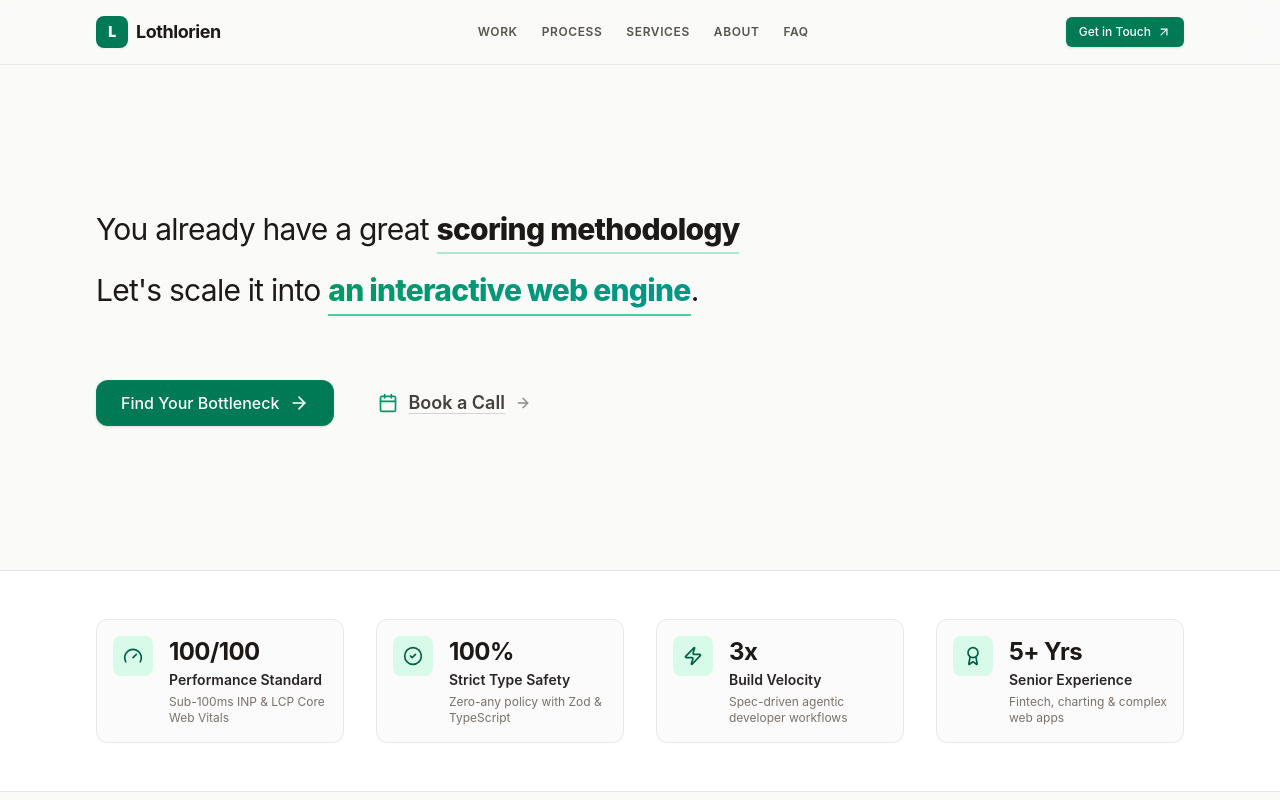
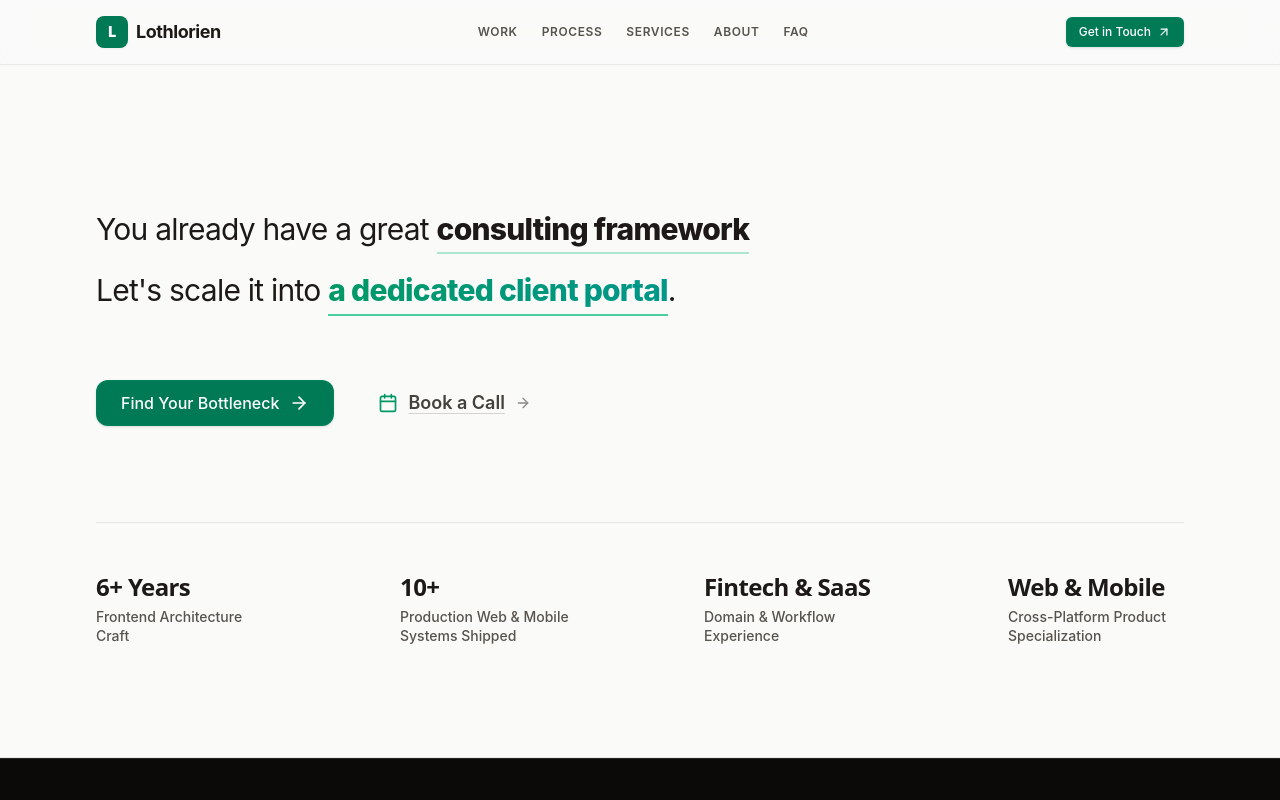
Before and after one commit to novrandobilly/lothlorien, a Next.js app in the folder frontend/: page / in a window 1280 px wide. Shown: the top 800 px of the page. Built offline with nearby package versions, Linux system fonts and the light colour scheme.

Commit message:
Refactor code structure for improved readability and maintainability

```diff
--- a/frontend/src/features/home/features/ProofStripSection.tsx
+++ b/frontend/src/features/home/features/ProofStripSection.tsx
@@ -1,64 +1,39 @@
 import React from "react";
-import { Gauge, CheckCircle2, Zap, Award } from "lucide-react";
 
 export function ProofStripSection() {
   const metrics = [
     {
-      icon: Gauge,
-      value: "100/100",
-      label: "Performance Standard",
-      detail: "Sub-100ms INP & LCP Core Web Vitals",
+      value: "6+ Years",
+      label: "Frontend Architecture Craft",
     },
     {
-      icon: CheckCircle2,
-      value: "100%",
-      label: "Strict Type Safety",
-      detail: "Zero-any policy with Zod & TypeScript",
+      value: "10+",
+      label: "Production Web & Mobile Systems Shipped",
     },
     {
-      icon: Zap,
-      value: "3x",
-      label: "Build Velocity",
-      detail: "Spec-driven agentic developer workflows",
+      value: "Fintech & SaaS",
+      label: "Domain & Workflow Experience",
     },
     {
-      icon: Award,
-      value: "5+ Yrs",
-      label: "Senior Experience",
-      detail: "Fintech, charting & complex web apps",
+      value: "Web & Mobile",
+      label: "Cross-Platform Product Specialization",
     },
   ];
 
   return (
-    <section className="py-12 bg-white border-b border-stone-200">
-      <div className="max-w-6xl mx-auto px-6 sm:px-8">
-        <div className="grid grid-cols-1 sm:grid-cols-2 lg:grid-cols-4 gap-6 lg:gap-8">
-          {metrics.map((item) => {
-            const Icon = item.icon;
-            return (
-              <div
-                key={item.label}
-                className="flex items-start gap-4 p-4 rounded-xl bg-stone-50/70 border border-stone-200/80 hover:bg-emerald-50/40 hover:border-emerald-200 transition-colors"
-              >
-                <div className="p-2.5 rounded-lg bg-emerald-100/80 text-emerald-800 shrink-0">
-                  <Icon className="w-5 h-5" />
-                </div>
-                <div>
-                  <div className="text-2xl font-bold text-stone-900 tracking-tight">
+    <div className="mt-16 md:mt-24 pt-12 border-t border-stone-200">
+      <div className="grid grid-cols-2 md:grid-cols-4 gap-32">
+        {metrics.map((item) => (
+          <div key={item.label} className="space-y-1">
+            <div className="text-xl sm:text-2xl font-extrabold text-stone-900 tracking-tight font-sans">
               {item.value}
             </div>
-                  <div className="text-sm font-semibold text-stone-800 mt-0.5">
+            <div className="text-xs sm:text-sm text-stone-600 font-medium leading-snug">
               {item.label}
             </div>
-                  <div className="text-xs text-stone-500 mt-1">
-                    {item.detail}
           </div>
+        ))}
       </div>
     </div>
   );
-          })}
-        </div>
-      </div>
-    </section>
-  );
 }
--- a/frontend/src/features/home/features/hero-section/index.tsx
+++ b/frontend/src/features/home/features/hero-section/index.tsx
@@ -3,6 +3,7 @@
 import React, { useState, useEffect } from "react";
 import { LothlorienButton } from "@/components/ui/LothlorienButton";
 import { ArrowRight, Calendar } from "lucide-react";
+import { ProofStripSection } from "../ProofStripSection";
 
 const heroPairs = [
   {
@@ -52,7 +53,7 @@ export function HeroSection() {
   const currentPair = heroPairs[index];
 
   return (
-    <section className="relative overflow-hidden pt-24 pb-24 md:pt-36 md:pb-36 border-b border-stone-200 bg-stone-50">
+    <section className="relative overflow-hidden pt-24 pb-20 md:pt-36 md:pb-28 border-b border-stone-200 bg-stone-50">
       {/* Dynamic rolling animations */}
       <style
         dangerouslySetInnerHTML={{
@@ -129,6 +130,8 @@ export function HeroSection() {
             <ArrowRight className="w-4 h-4 opacity-60 group-hover:opacity-100 group-hover:translate-x-0.5 transition-all" />
           </a>
         </div>
+
+        <ProofStripSection />
       </div>
     </section>
   );
--- a/frontend/src/features/home/index.tsx
+++ b/frontend/src/features/home/index.tsx
@@ -1,6 +1,5 @@
 import React from "react";
 import { HeroSection } from "./features/hero-section";
-import { ProofStripSection } from "./features/ProofStripSection";
 import { ProblemSolutionSection } from "./features/ProblemSolutionSection";
 import { CaseStudiesSection } from "./features/CaseStudiesSection";
 import { ProcessSection } from "./features/ProcessSection";
@@ -74,14 +73,13 @@ export function HomePageFeature() {
       {/* Main Content: 9 Modular Sections */}
       <main className="flex-1">
         <HeroSection />
-        <ProofStripSection />
-        <ProblemSolutionSection />
+        {/* <ProblemSolutionSection />
         <CaseStudiesSection />
         <ProcessSection />
         <PricingTiersSection />
         <AboutStudioSection />
         <FaqSection />
-        <CtaIntakeSection />
+        <CtaIntakeSection /> */}
       </main>
 
       {/* Footer */}
```
Also changed, not shown: 1 other file (tests, documents, lock files or other folders). Lines whose indentation alone changed are shown as unchanged.
